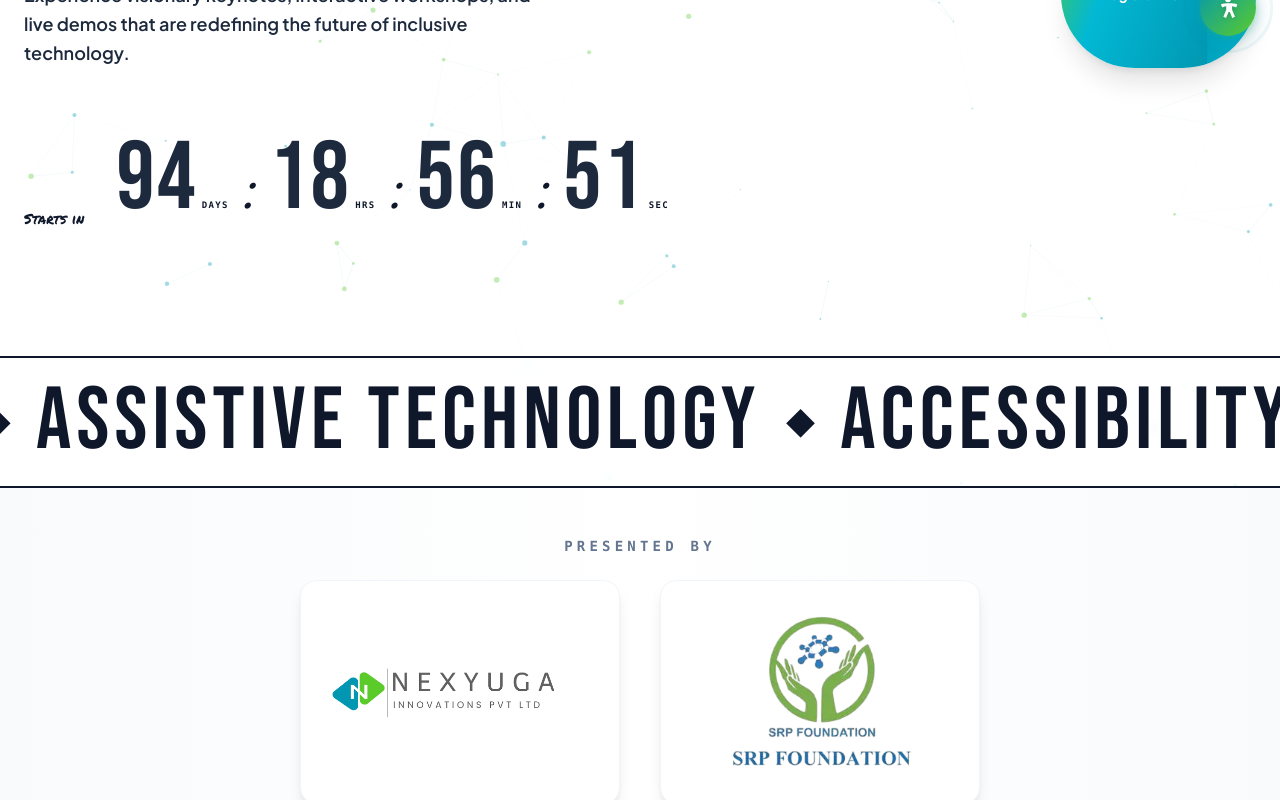
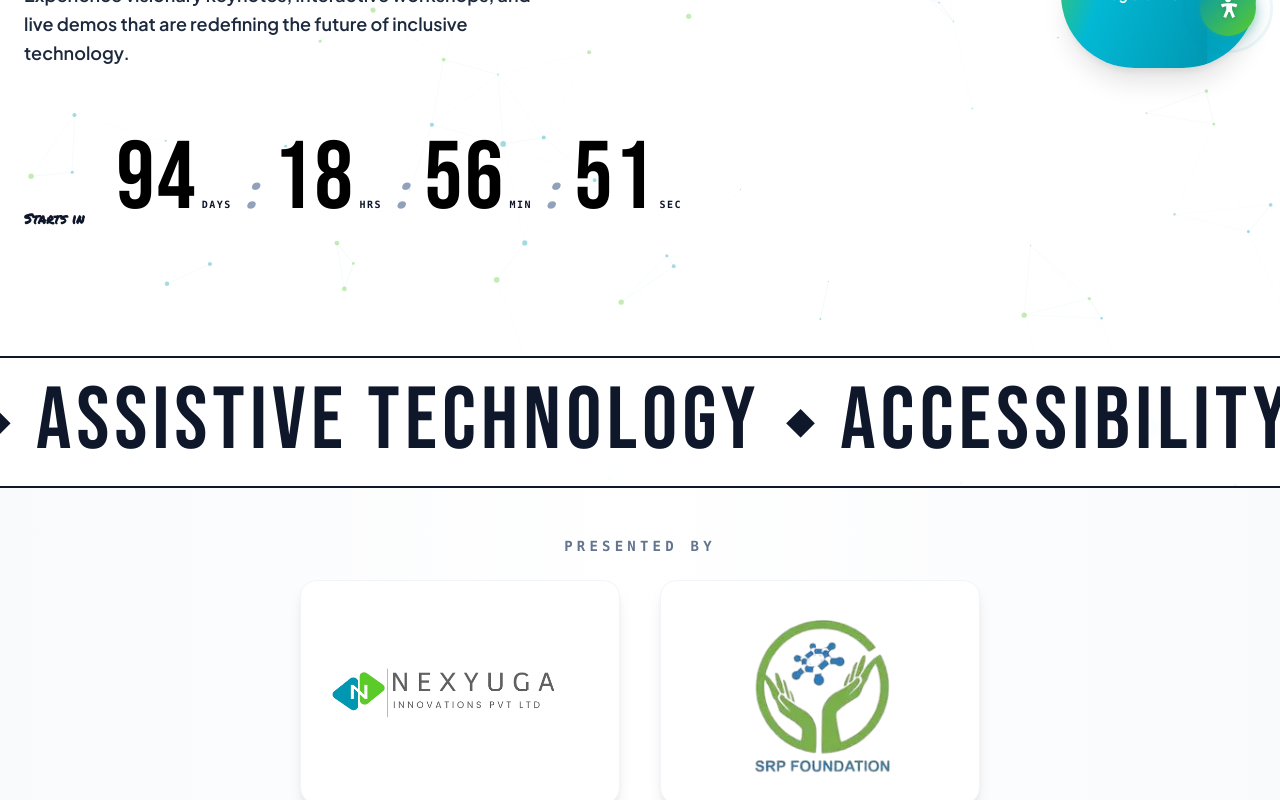
Before and after one commit to Mithunp123/Vyuga, a React (Vite) app in the folder frontend/: page / in a window 1280 px wide. Shown: the part 740-1540 px from the top of the page. Built offline with nearby package versions, Linux system fonts and the light colour scheme; a web font is replaced by a local one.

Commit message:
change on 2403

```diff
--- a/frontend/src/components/About.jsx
+++ b/frontend/src/components/About.jsx
@@ -65,6 +65,7 @@ const features = [
   { text: 'An innovator turns daily challenges into solutions for thousands', accent: 'font-marker text-brand-lime' },
   { text: 'A player proves passion goes beyond physical limitations', accent: 'font-serif italic text-brand-cyan' },
   { text: 'Society learns to see ability, not disability', accent: 'font-marker text-brand-lime' },
+  { text: 'A strategist proves that vision lies in the mind, not the eyes', accent: 'font-serif italic text-brand-cyan' },
 ]
 
 const aims = [
@@ -223,12 +224,12 @@ export default function About() {
 
                 {/* Content */}
                 <div className="relative text-center px-4 py-6 sm:px-6 sm:py-8">
-                  <p className={`font-impact text-4xl sm:text-5xl lg:text-6xl tracking-wider transition-colors duration-300 ${s.accent} group-hover:text-white group-hover:drop-shadow-lg`}>
+                  <p className={`font-impact text-4xl sm:text-5xl lg:text-6xl tracking-wider transition-colors duration-300 ${s.accent} group-hover:!text-[#5BCB2B] group-hover:drop-shadow-lg`}>
                     <AnimatedCounter target={s.value} suffix={s.suffix} />
                   </p>
-                  <p className="mt-2 font-mono text-[8px] sm:text-[9px] tracking-[0.4em] text-slate-400 group-hover:text-slate-600 transition-colors duration-300">{s.label}</p>
+                  <p className="mt-2 font-mono text-[8px] sm:text-[9px] tracking-[0.4em] text-slate-400 group-hover:text-slate-800 transition-colors duration-300">{s.label}</p>
                   {s.description && (
-                    <p className="mt-3 max-w-40 mx-auto text-justify text-xs sm:text-sm leading-relaxed text-slate-600 group-hover:text-slate-700 transition-colors duration-300">
+                    <p className="mt-3 max-w-40 mx-auto text-justify text-xs sm:text-sm leading-relaxed text-slate-600 group-hover:text-slate-900 transition-colors duration-300">
                       {s.description}
                     </p>
                   )}
--- a/frontend/src/components/Hero.jsx
+++ b/frontend/src/components/Hero.jsx
@@ -193,7 +193,7 @@ export default function Hero() {
         <div className="absolute -bottom-40 right-[5%] h-[500px] w-[500px] rounded-full bg-brand-lime/[0.1] blur-[120px] animate-morph" style={{ animationDelay: '6s' }} />
       </div>
 
-      <motion.div className="relative z-10" style={{ opacity, scale, y }}>
+      <div className="relative z-10">
         <div className="mx-auto flex min-h-screen max-w-7xl flex-col justify-center px-4 sm:px-6">
           <div ref={textRef} className="pt-20 pb-8">
             {/* Top row: handwritten label + rotating badge */}
@@ -316,13 +316,10 @@ export default function Hero() {
             </div>
 
             {/* ── Countdown ── */}
-            <motion.div
-              initial={{ opacity: 0, y: 30 }}
-              animate={{ opacity: 1, y: 0 }}
-              transition={{ duration: 0.8, delay: 1.8 }}
+            <div
               className="mt-16 mb-24 flex flex-wrap items-end gap-x-8 gap-y-4"
             >
-              <span className="font-marker text-sm text-brand-cyan">Starts in</span>
+              <span className="font-marker text-sm text-slate-900 font-bold">Starts in</span>
               <div className="flex items-baseline gap-1">
                 {[
                   { v: countdown.days, l: 'DAYS' },
@@ -331,22 +328,22 @@ export default function Hero() {
                   { v: countdown.seconds, l: 'SEC' },
                 ].map((t, i) => (
                   <div key={t.l} className="flex items-baseline">
-                    <span className="font-impact text-6xl tracking-wide text-slate-800 tabular-nums sm:text-7xl lg:text-8xl">
+                    <span className="font-impact text-6xl tracking-wide text-black tabular-nums sm:text-7xl lg:text-8xl">
                       {String(t.v).padStart(2, '0')}
                     </span>
-                    <span className="ml-1 mr-3 font-mono text-[9px] font-bold tracking-[0.15em] text-brand-cyan">
+                    <span className="ml-1 mr-3 font-mono text-[10px] font-black tracking-[0.15em] text-slate-900">
                       {t.l}
                     </span>
                     {i < 3 && (
-                      <span className="mr-3 font-serif text-4xl italic text-brand-cyan/40 sm:text-5xl">:</span>
+                      <span className="mr-3 font-serif text-4xl italic text-slate-400 sm:text-5xl font-bold">:</span>
                     )}
                   </div>
                 ))}
               </div>
-            </motion.div>
+            </div>
           </div>
         </div>
-      </motion.div>
+      </div>
 
       {/* Marquee — outside scroll-fade wrapper */}
       <div className="relative z-10">
--- a/frontend/src/pages/AttendRegister.jsx
+++ b/frontend/src/pages/AttendRegister.jsx
@@ -56,9 +56,7 @@ const INNOVATION_TRACKS = [
       {
         label: 'Focus Sector',
         value: [
-          'Cognitive & Learning Accessibility',
-          'Physical & Mobility Accessibility',
-          'Visual & Hearing Accessibility',
+          'Assistive Technology',
         ],
       },
       {
--- a/frontend/src/pages/InnovationCollegeForm.jsx
+++ b/frontend/src/pages/InnovationCollegeForm.jsx
@@ -5,9 +5,7 @@ import { postFormData } from '../api'
 import SubmitLoader from '../components/SubmitLoader.jsx'
 
 const THEMES = [
-  'Cognitive & Learning Accessibility',
-  'Physical & Mobility Accessibility',
-  'Visual & Hearing Accessibility',
+  'Assistive Technology',
 ]
 
 const EMPTY = {
--- a/frontend/src/pages/InnovationUnifiedForm.jsx
+++ b/frontend/src/pages/InnovationUnifiedForm.jsx
@@ -12,9 +12,7 @@ const INNOVATION_TYPE_OPTIONS = [
 ]
 
 const THEME_OPTIONS = [
-  'Cognitive & Learning Accessibility',
-  'Physical & Mobility Accessibility',
-  'Visual & Hearing Accessibility',
+  'Assistive Technology',
 ]
 
 const DISABILITY_TYPES = [
@@ -309,7 +307,6 @@ export default function InnovationUnifiedForm() {
                   className="w-full rounded-xl border border-slate-200 bg-white px-4 py-2.5 text-sm text-slate-800 focus:border-brand-cyan focus:outline-none focus:ring-2 focus:ring-brand-cyan/20"
                 >
                   <option value="" disabled hidden>Assistive Technology</option>
-                  <option value="Assistive Technology" className="font-bold">Assistive Technology (General)</option>
                   {THEME_OPTIONS.map((option) => (
                     <option key={option} value={option}>{option}</option>
                   ))}
--- a/frontend/src/pages/SponsorsPage.jsx
+++ b/frontend/src/pages/SponsorsPage.jsx
@@ -10,7 +10,7 @@ const API_BASE = import.meta.env.VITE_API_URL || 'http://localhost:5000'
 const sponsorshipTiers = [
   {
     name: 'PLATINUM',
-    price: '₹10,00,000',
+    price: '₹ 10,00,000',
     color: 'from-yellow-400 to-yellow-600',
     textColor: 'text-yellow-600',
     bgColor: 'bg-yellow-50',
@@ -27,7 +27,7 @@ const sponsorshipTiers = [
   },
   {
     name: 'GOLD',
-    price: '₹5,00,000',
+    price: '₹ 5,00,000',
     color: 'from-amber-400 to-amber-600',
     textColor: 'text-amber-600',
     bgColor: 'bg-amber-50',
@@ -44,7 +44,7 @@ const sponsorshipTiers = [
   },
   {
     name: 'SILVER',
-    price: '₹3,00,000',
+    price: '₹ 3,00,000',
     color: 'from-gray-400 to-gray-600',
     textColor: 'text-gray-600',
     bgColor: 'bg-gray-50',
```
Also changed, not shown: frontend/src/assets/about.png, frontend/src/assets/present by/SRP.webp.
